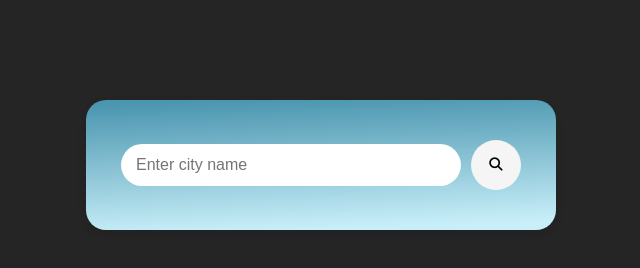
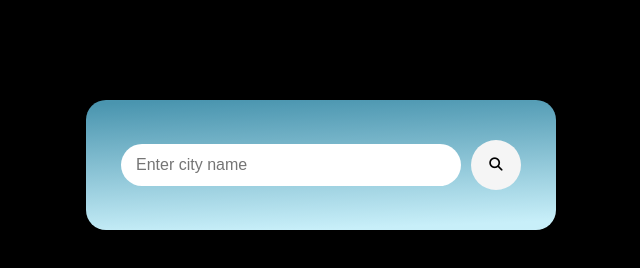
Before and after one commit to sarbaa/Weather-App, a plain HTML site: page index.html in a window 1280 px wide. Shown: the whole page, without its empty margins (319-959 px from the left). Drawn offline with Linux system fonts and the light colour scheme.

Commit message:
improve ui layout

```diff
--- a/style.css
+++ b/style.css
@@ -6,7 +6,7 @@
 }
 
 body {
-    background: rgb(37, 37, 37);
+    background: black;
 }
 
 .card {
```
